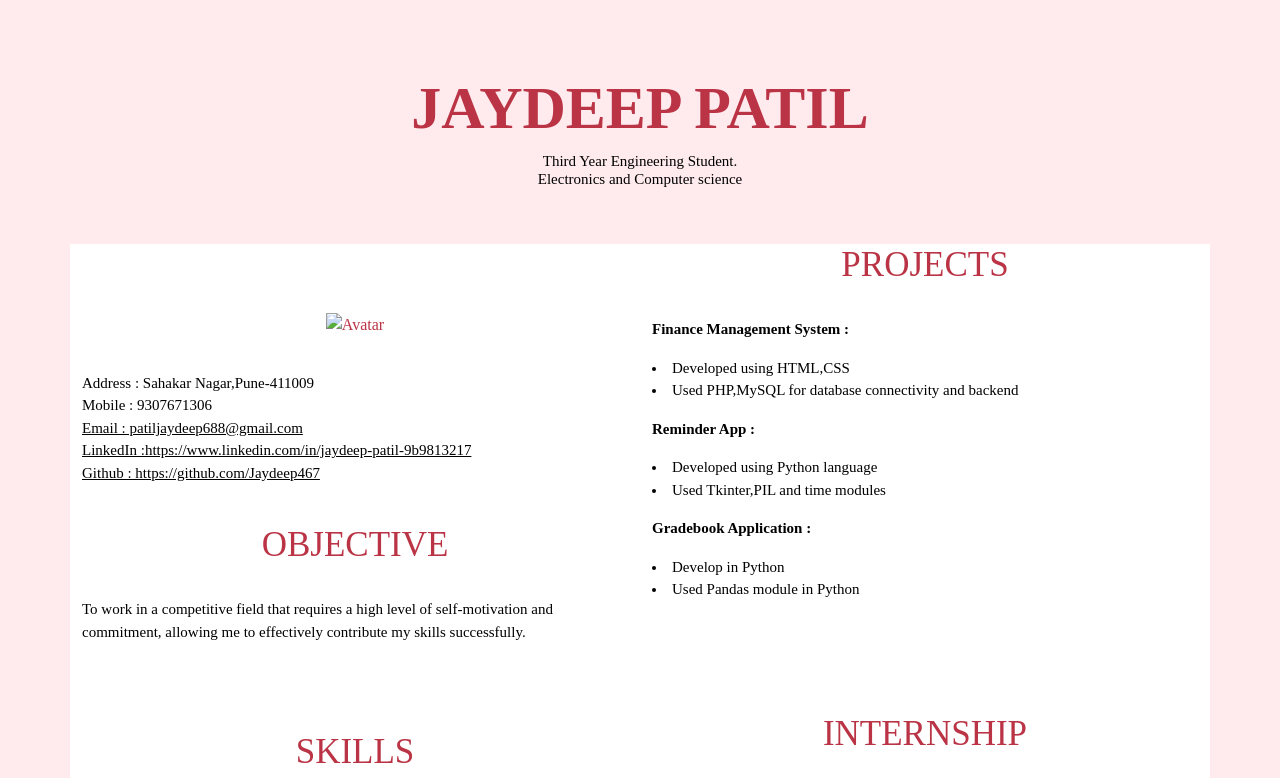
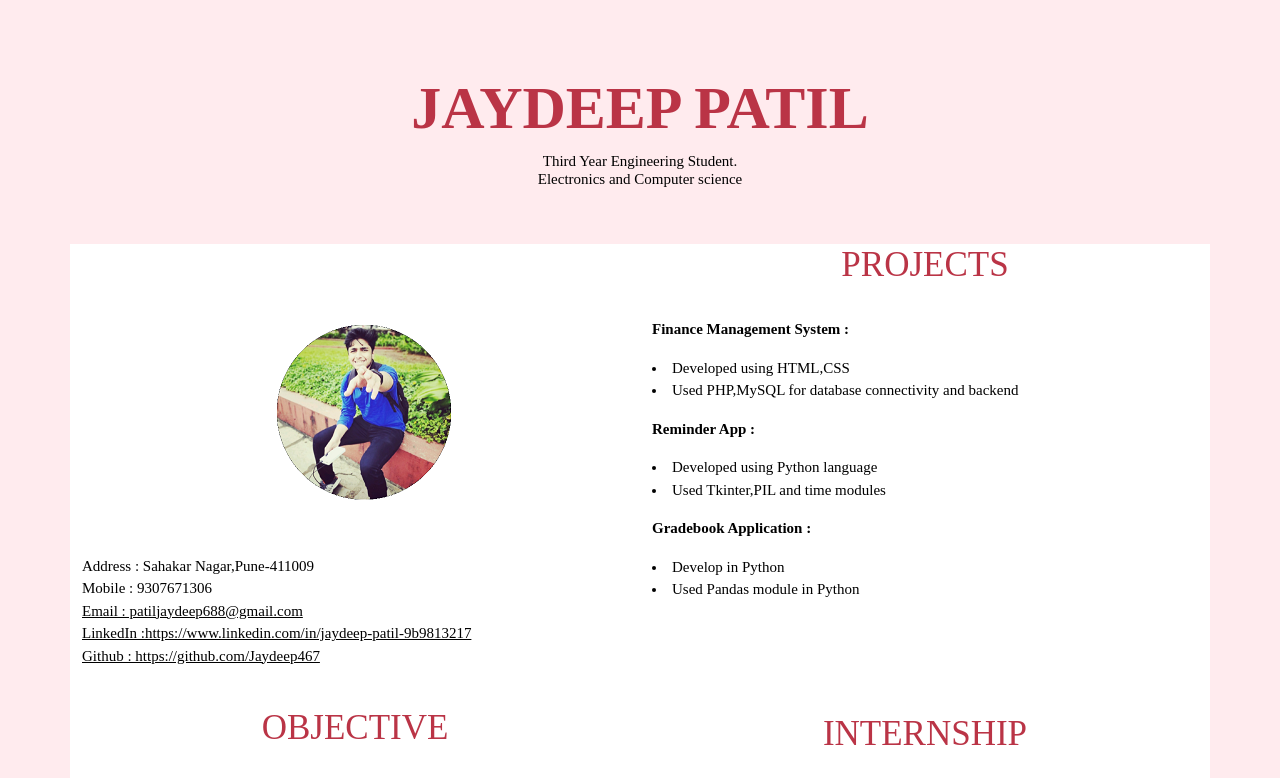
Before and after one commit to Jaydeep467/Resume, a plain HTML site: page index.html in a window 1280 px wide. Shown: the top 778 px of the page. Drawn offline with nearby package versions, Linux system fonts and the light colour scheme.

Commit message:
Update index.html

```diff
--- a/index.html
+++ b/index.html
@@ -84,7 +84,7 @@
 					<div class="row">
 						<div class="col-sm-12 col-lg-6 mb-2">
 							<div class="imgcontainer"><br>
-							<img src="img/jay.png" class="Avatar" alt="Avatar" ></div>
+							<img src="jay.png" class="Avatar" alt="Avatar" ></div>
 							<div>
 								<p><br>Address : Sahakar Nagar,Pune-411009<br>
 									Mobile : 9307671306<br>
```
